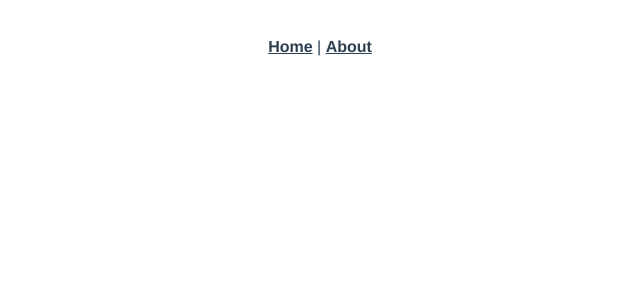
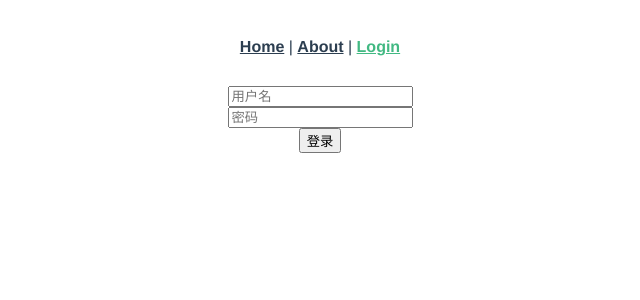
Before and after one commit to liuy-61/Yagra-front, a Vue app: page /#/login in a window 1280 px wide. Before the commit this address had no page. Shown: the top 300 px of the page, without its empty margins (320-960 px from the left). Built offline with nearby package versions, Linux system fonts and the light colour scheme.

Commit message:
The front-end has preliminarily completed the login function, can send requests and receive responses, and solved the cross-domain problem.

```diff
--- a/src/App.vue
+++ b/src/App.vue
@@ -1,10 +1,12 @@
 <template>
   <nav>
     <router-link to="/">Home</router-link> |
-    <router-link to="/about">About</router-link>
+    <router-link to="/about">About</router-link> |
+    <router-link to="/login">Login</router-link>
   </nav>
   <router-view/>
 </template>
+
 
 <style>
 #app {
--- /dev/null
+++ b/src/router/api.js
@@ -0,0 +1,8 @@
+const normalApi = {
+	login:
+	'api/cgi-bin/login.py'
+}
+
+export {
+    normalApi
+}
--- a/src/router/index.js
+++ b/src/router/index.js
@@ -1,11 +1,17 @@
 import { createRouter, createWebHashHistory } from 'vue-router'
 import HomeView from '../views/HomeView.vue'
+import Login from '../views/login.vue'
 
 const routes = [
   {
     path: '/',
     name: 'home',
     component: HomeView
+  },
+  {
+    path: '/login',
+    // name: 'login',
+    component: Login
   },
   {
     path: '/about',
--- a/src/views/HomeView.vue
+++ b/src/views/HomeView.vue
@@ -1,18 +1,15 @@
 <template>
   <div class="home">
     <img alt="Vue logo" src="../assets/logo.png">
-    <HelloWorld msg="Welcome to Your Vue.js App"/>
   </div>
 </template>
 
 <script>
 // @ is an alias to /src
-import HelloWorld from '@/components/HelloWorld.vue'
 
 export default {
   name: 'HomeView',
   components: {
-    HelloWorld
   }
 }
 </script>
--- /dev/null
+++ b/src/views/login.vue
@@ -0,0 +1,35 @@
+<template>
+    <div>
+        <input placeholder="用户名" type="text" v-model="username"><br>
+        <input placeholder="密码" type="text" v-model="password"><br>
+        <button @click="loginHandle">登录</button>
+    </div>
+</template>
+
+
+<script>
+import axios from 'axios'
+import { normalApi } from '../router/api.js'
+export default {
+  /* eslint-disable */
+  name: 'LOGIN',
+  data () {
+    return {
+      username: "",
+      password: "",
+      data: null
+    }
+  },
+  methods: {
+    loginHandle () {
+      axios.get(normalApi.login,  {params:{name:this.username, pwd:this.password}}).then
+      (function(response){
+          response.data
+          console.log(response.data);
+      },function (err){
+          console.log(err)
+      })
+    }
+  }
+}
+</script>
--- a/vue.config.js
+++ b/vue.config.js
@@ -1,4 +1,19 @@
 const { defineConfig } = require('@vue/cli-service')
 module.exports = defineConfig({
-  transpileDependencies: true
+  transpileDependencies: true,
+  lintOnSave:false
 })
+
+module.exports = {
+  devServer: {
+    proxy: {
+      '/api': {
+        target: 'http://localhost:8000/',
+        changOrigin: true,
+        pathRewrite: {
+          '^/api': ''
+        }
+      }
+    }
+  }
+}
```
Also changed, not shown: src/assets/cors.png (added), src/assets/cors2.png (added).
